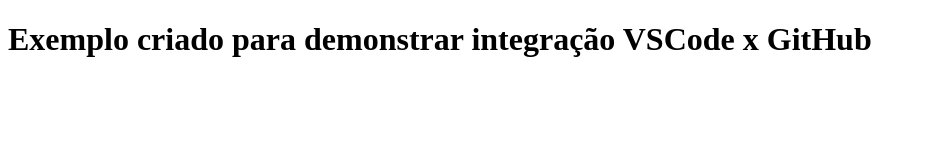
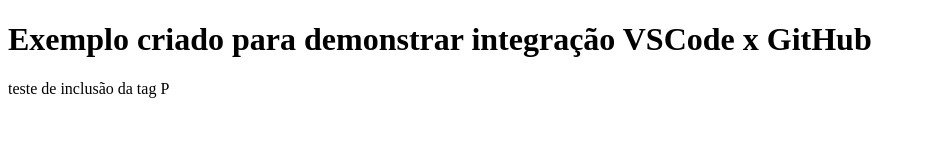
Before and after one commit to fcrusco/teste, a plain HTML site: page index.html in a window 1280 px wide. Shown: the whole page, without its empty margins (0-926 px from the left). Drawn offline with Linux system fonts and the light colour scheme.

Commit message:
Inclusão da tag P

```diff
--- a/index.html
+++ b/index.html
@@ -7,5 +7,6 @@
 </head>
 <body>
     <h1>Exemplo criado para demonstrar integração VSCode x GitHub</h1>
+    <p>teste de inclusão da tag P</p>
 </body>
 </html>
```
